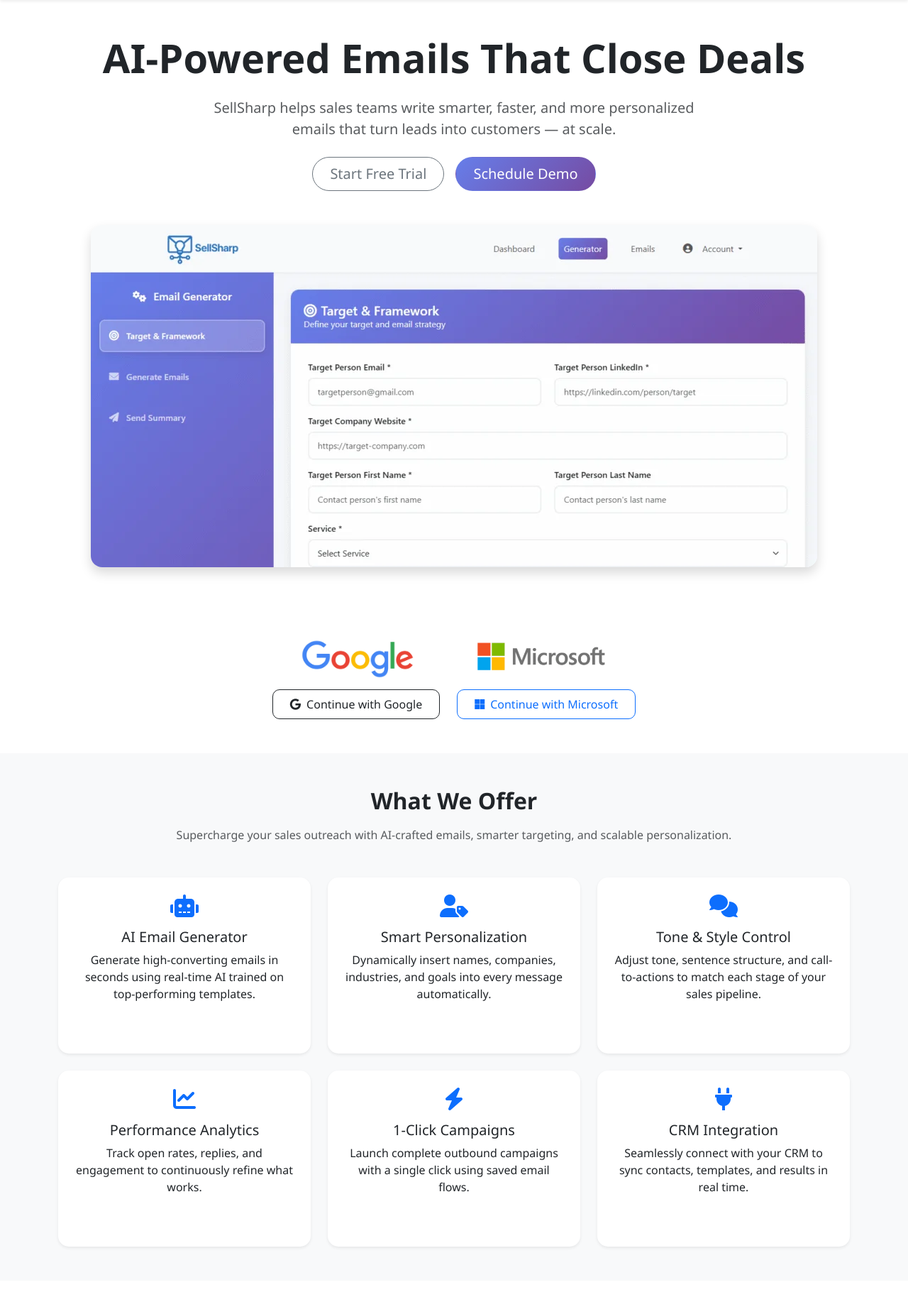
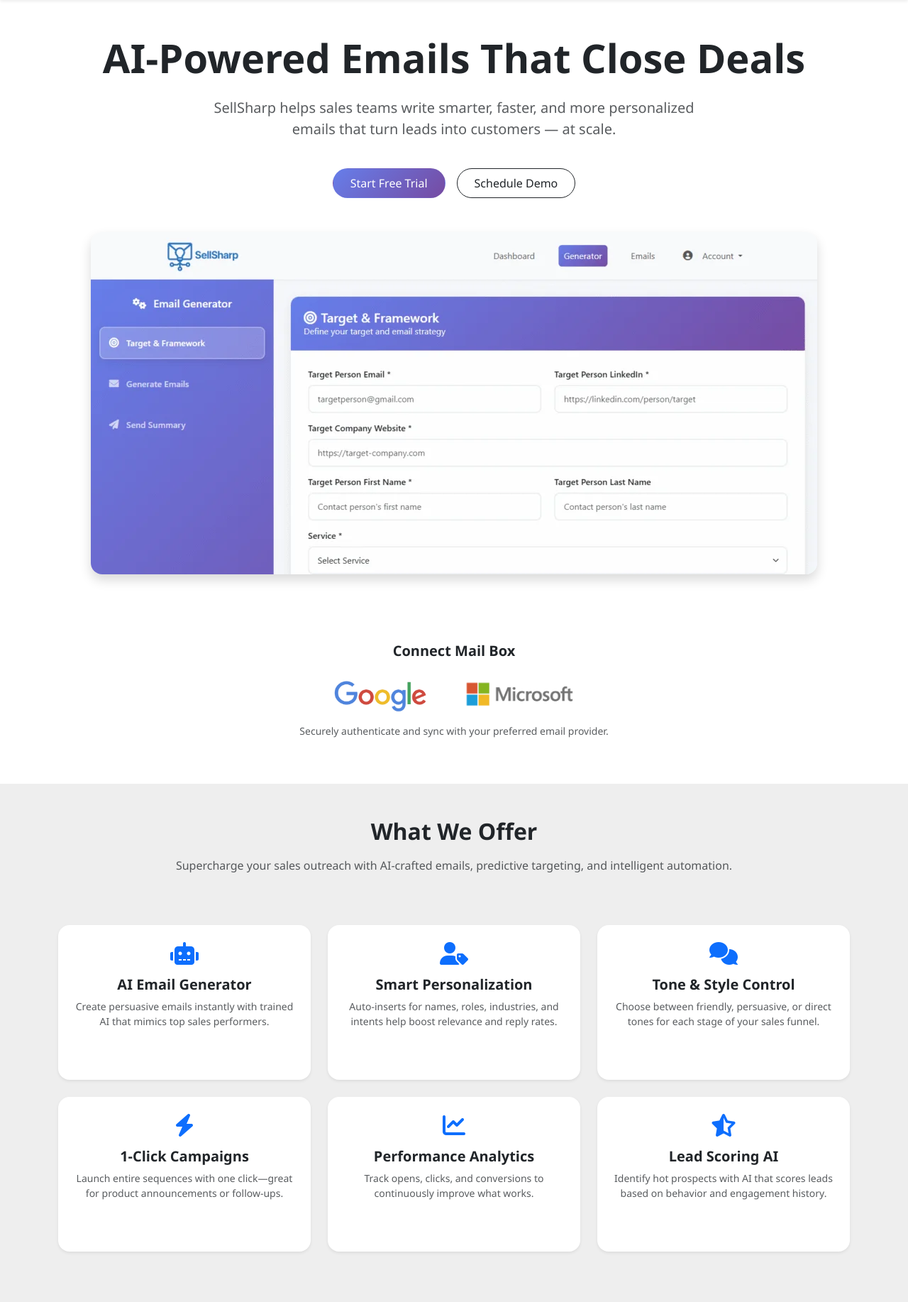
Before and after one commit to nikita10kj/sales-with-AI, a Django app: page / in a window 1280 px wide. Shown: the part 94-1928 px from the top of the page at 71% size. Run offline with Django 5.2, Linux system fonts and the light colour scheme; parts of the project's set-up code (start-up, migrations or seed data) failed here and were passed over.

Commit message:
ui changed

```diff
--- a/users/templates/users/landingpage.html
+++ b/users/templates/users/landingpage.html
@@ -91,16 +91,26 @@
         <div class="d-flex justify-content-center gap-3 mt-4">
           <a
             href="{% url 'login' %}"
-            class="btn btn-outline-secondary btn-lg px-4 rounded-pill"
-            >Start Free Trial</a
-          >
-          <a
-            href="#"
-            class="btn btn-lg text-white px-4 rounded-pill"
+            class="btn text-white rounded-pill mt-3 px-4 py-2"
             style="
               background: linear-gradient(135deg, #667eea 0%, #764ba2 100%);
               transition: background 0.3s ease;
             "
+          >
+            Start Free Trial
+          </a>
+          <!-- <a
+            href="{% url 'login' %}"
+            class="btn btn-outline-secondary btn-lg px-4 rounded-pill"
+          >
+            Schedule Demo
+          </a> -->
+          <a
+            href="#"
+            class="btn btn-outline-dark rounded-pill mt-3 px-4 py-2"
+            style="transition: all 0.3s ease"
+            onmouseover="this.classList.remove('btn-outline-dark'); this.classList.add('btn-dark'); this.style.color='white';"
+            onmouseout="this.classList.remove('btn-dark'); this.classList.add('btn-outline-dark'); this.style.color='black';"
           >
             Schedule Demo
           </a>
@@ -118,105 +128,123 @@
     <!-- Connect with google and microsoft -->
     <section class="py-5 bg-white">
       <div class="container text-center">
-        <div
-          class="d-flex justify-content-center align-items-center flex-wrap mb-3"
-          style="gap: 80px"
-        >
+       <h5 class="fw-bold mb-4">Connect Mail Box</h5>
+    <div class="d-flex justify-content-center align-items-center flex-wrap gap-5 mb-3">
       <img
         src="{% static 'users/img/Untitled-design-10-1-scaled-e1750936356425-1536x572.webp' %}"
-            alt="Microsoft"
-            style="height: 60px; object-fit: contain"
+        alt="Google"
+        style="height: 50px; object-fit: contain; filter: grayscale(0.2); transition: transform 0.3s ease;"
+        onmouseover="this.style.transform='scale(1.1)'"
+        onmouseout="this.style.transform='scale(1)'"
       />
       <img
         src="{% static 'users/img/4-2-e1750935420584.webp' %}"
-            alt="Google"
-            style="height: 60px; object-fit: contain"
+        alt="Microsoft"
+        style="height: 50px; object-fit: contain; filter: grayscale(0.2); transition: transform 0.3s ease;"
+        onmouseover="this.style.transform='scale(1.1)'"
+        onmouseout="this.style.transform='scale(1)'"
       />
     </div>
+    <p class="text-muted small">Securely authenticate and sync with your preferred email provider.</p>
 
-        <div class="d-flex justify-content-center flex-wrap gap-4">
+
+        <!-- <div class="d-flex justify-content-center flex-wrap gap-4">
           <a
             href="#"
-            class="btn btn-outline-dark px-4 py-2 d-flex align-items-center gap-2"
+            class="btn btn-outline-dark d-flex align-items-center gap-3 px-4 py-2 rounded-pill shadow-sm"
+            style="transition: all 0.3s ease"
           >
-            <i class="fab fa-google"></i> Continue with Google
+            <span>Sign in with</span>
+            <img
+              src="{% static 'users/img/Untitled-design-10-1-scaled-e1750936356425-1536x572.webp' %}"
+              alt="Google"
+              style="height: 28px; width: auto; object-fit: contain"
+            />
           </a>
+
           <a
             href="#"
-            class="btn btn-outline-primary px-4 py-2 d-flex align-items-center gap-2"
+            class="btn btn-outline-dark d-flex align-items-center gap-3 px-4 py-2 rounded-pill shadow-sm"
+            style="transition: all 0.3s ease"
           >
-            <i class="fab fa-microsoft"></i> Continue with Microsoft
+            <span>Sign in with</span>
+            <img
+              src="{% static 'users/img/4-2-e1750935420584.webp' %}"
+              alt="Microsoft"
+              style="height: 28px; width: auto; object-fit: contain"
+            />
           </a>
-        </div>
+        </div> -->
       </div>
     </section>
 
     <!-- Services -->
-    <section class="py-5 text-center">
-      <div class="container">
+    <section class="py-5" style="background: rgb(238, 238, 238)">
+      <div class="container text-center">
         <h2 class="fw-bold mb-3">What We Offer</h2>
         <p class="text-muted mb-5">
-          Supercharge your sales outreach with AI-crafted emails, smarter
-          targeting, and scalable personalization.
+          Supercharge your sales outreach with AI-crafted emails, predictive
+          targeting, and intelligent automation.
         </p>
-        <div class="row g-4">
+
+        <div class="row g-4 py-4">
           <div class="col-md-4">
-            <div class="card border-0 shadow-sm h-100 p-4">
+            <div class="card h-100 border-0 shadow-sm p-4 rounded-4">
               <i class="fas fa-robot fa-2x text-primary mb-3"></i>
-              <h5>AI Email Generator</h5>
-              <p>
-                Generate high-converting emails in seconds using real-time AI
-                trained on top-performing templates.
+              <h5 class="fw-semibold">AI Email Generator</h5>
+              <p class="text-muted small">
+                Create persuasive emails instantly with trained AI that mimics
+                top sales performers.
               </p>
             </div>
           </div>
           <div class="col-md-4">
-            <div class="card border-0 shadow-sm h-100 p-4">
+            <div class="card h-100 border-0 shadow-sm p-4 rounded-4">
               <i class="fas fa-user-tag fa-2x text-primary mb-3"></i>
-              <h5>Smart Personalization</h5>
-              <p>
-                Dynamically insert names, companies, industries, and goals into
-                every message automatically.
+              <h5 class="fw-semibold">Smart Personalization</h5>
+              <p class="text-muted small">
+                Auto-inserts for names, roles, industries, and intents help
+                boost relevance and reply rates.
               </p>
             </div>
           </div>
           <div class="col-md-4">
-            <div class="card border-0 shadow-sm h-100 p-4">
+            <div class="card h-100 border-0 shadow-sm p-4 rounded-4">
               <i class="fas fa-comments fa-2x text-primary mb-3"></i>
-              <h5>Tone & Style Control</h5>
-              <p>
-                Adjust tone, sentence structure, and call-to-actions to match
-                each stage of your sales pipeline.
+              <h5 class="fw-semibold">Tone & Style Control</h5>
+              <p class="text-muted small">
+                Choose between friendly, persuasive, or direct tones for each
+                stage of your sales funnel.
               </p>
             </div>
           </div>
           <div class="col-md-4">
-            <div class="card border-0 shadow-sm h-100 p-4">
+            <div class="card h-100 border-0 shadow-sm p-4 rounded-4">
+              <i class="fas fa-bolt fa-2x text-primary mb-3"></i>
+              <h5 class="fw-semibold">1-Click Campaigns</h5>
+              <p class="text-muted small">
+                Launch entire sequences with one click—great for product
+                announcements or follow-ups.
+              </p>
+            </div>
+          </div>
+          <div class="col-md-4">
+            <div class="card h-100 border-0 shadow-sm p-4 rounded-4">
               <i class="fas fa-chart-line fa-2x text-primary mb-3"></i>
-              <h5>Performance Analytics</h5>
-              <p>
-                Track open rates, replies, and engagement to continuously refine
+              <h5 class="fw-semibold">Performance Analytics</h5>
+              <p class="text-muted small">
+                Track opens, clicks, and conversions to continuously improve
                 what works.
               </p>
             </div>
           </div>
           <div class="col-md-4">
-            <div class="card border-0 shadow-sm h-100 p-4">
-              <i class="fas fa-bolt fa-2x text-primary mb-3"></i>
-              <h5>1-Click Campaigns</h5>
-              <p>
-                Launch complete outbound campaigns with a single click using
-                saved email flows.
-              </p>
-            </div>
-          </div>
-          <div class="col-md-4">
-            <div class="card border-0 shadow-sm h-100 p-4">
-              <i class="fas fa-plug fa-2x text-primary mb-3"></i>
-              <h5>CRM Integration</h5>
-              <p>
-                Seamlessly connect with your CRM to sync contacts, templates,
-                and results in real time.
+            <div class="card h-100 border-0 shadow-sm p-4 rounded-4">
+              <i class="fas fa-star-half-alt fa-2x text-primary mb-3"></i>
+              <h5 class="fw-semibold">Lead Scoring AI</h5>
+              <p class="text-muted small">
+                Identify hot prospects with AI that scores leads based on
+                behavior and engagement history.
               </p>
             </div>
           </div>
@@ -240,9 +268,13 @@
             </p>
             <a
               href="{% url 'login' %}"
-              class="btn btn-primary rounded-pill mt-3 px-4 py-2"
-              >Get Started Today</a
+              class="btn btn-outline-dark rounded-pill mt-3 px-4 py-2"
+              style="transition: all 0.3s ease"
+              onmouseover="this.classList.remove('btn-outline-dark'); this.classList.add('btn-dark'); this.style.color='white';"
+              onmouseout="this.classList.remove('btn-dark'); this.classList.add('btn-outline-dark'); this.style.color='black';"
             >
+              Get Started Today →
+            </a>
           </div>
           <div class="col-md-6 text-center">
             <img
@@ -346,7 +378,7 @@
               alt="Sales"
               class="rounded-3 shadow"
               width="70%"
-              height="300px"
+              height="250px"
             />
           </div>
         </div>
@@ -367,7 +399,7 @@
               alt="Agency"
               class="rounded-3 shadow"
               width="70%"
-              height="300px"
+              height="250px"
             />
           </div>
         </div>
@@ -388,7 +420,7 @@
               alt="SaaS"
               class="rounded-3 shadow"
               width="70%"
-              height="300px"
+              height="250px"
             />
           </div>
         </div>
@@ -409,7 +441,7 @@
               alt="E-Commerce"
               class="rounded-3 shadow"
               width="70%"
-              height="300px"
+              height="250px"
             />
           </div>
         </div>
@@ -429,7 +461,7 @@
               alt="Enterprise"
               class="rounded-3 shadow"
               width="70%"
-              height="300px"
+              height="250px"
             />
           </div>
         </div>
@@ -446,9 +478,9 @@
             <img
               src="{% static 'users/img/freelancer-working-laptop-her-house_1150-35054.avif' %}"
               alt="Freelancers"
-              class="rounded-3 shadow"
+              class="rounded-3"
               width="70%"
-              height="300px"
+              height="auto"
             />
           </div>
         </div>
@@ -456,45 +488,109 @@
     </section>
 
     <!-- Final CTA -->
-    <section class="text-center py-5 bg-primary text-white">
+    <section
+      class="text-center py-5 text-white"
+      style="background: linear-gradient(135deg, #667eea 0%, #764ba2 100%)"
+    >
       <div class="container">
-        <h6 class="text-uppercase mb-2">Start Your Journey</h6>
-        <h2 class="fw-bold mb-3">Transform Your Sales Outreach with AI</h2>
-        <p class="lead">
-          Say goodbye to generic emails and hello to smart, personalized
-          messaging that drives results.
+        <h6 class="text-uppercase fw-semibold mb-2" style="letter-spacing: 1px">
+          Start Your Journey
+        </h6>
+        <h2 class="fw-bold mb-3 display-5">
+          Transform Your Sales Outreach with AI
+        </h2>
+        <p class="lead mb-4">
+          Say goodbye to generic emails and hello to intelligent, personalized
+          messaging that converts.
         </p>
-        <div class="d-flex justify-content-center gap-3 mt-4">
-          <a href="{% url 'login' %}" class="btn btn-light">Get Started Now</a>
-          <a href="#" class="btn btn-outline-light">Request a Demo</a>
+        <div class="d-flex justify-content-center flex-wrap gap-3">
+          <a
+            href="{% url 'login' %}"
+            class="btn btn-outline-dark rounded-pill mt-3 px-4 py-2 text-white border-white"
+            style="transition: all 0.3s ease"
+            onmouseover="this.classList.remove('btn-outline-dark'); this.classList.add('btn-dark'); this.style.color='white';"
+            onmouseout="this.classList.remove('btn-dark'); this.classList.add('btn-outline-dark'); this.style.color='black';"
+          >
+            Get Started Now
+          </a>
+          <a
+            href="#"
+            class="btn btn-outline-dark rounded-pill mt-3 px-4 py-2 text-white border-white"
+            style="transition: all 0.3s ease"
+            onmouseover="this.classList.remove('btn-outline-dark'); this.classList.add('btn-dark'); this.style.color='white';"
+            onmouseout="this.classList.remove('btn-dark'); this.classList.add('btn-outline-dark'); this.style.color='black';"
+          >
+            Request a demo
+          </a>
         </div>
       </div>
     </section>
 
     <!-- Footer -->
-    <footer class="bg-dark text-white text-center py-4">
-      <div class="container">
+    <footer class="bg-dark text-white pt-5 pb-4">
+      <div class="container text-center text-md-start">
+        <div class="row g-4 align-items-start">
+          <!-- Logo & About -->
+          <div class="col-md-5">
             <img
               src="{% static 'users/img/logo_2.webp' %}"
-          height="auto"
-          width="10%"
               alt="SellSharp Logo"
-          class="mb-2"
+              width="140"
+              class="mb-3"
             />
-        <p class="small mb-2">
-          &copy; 2025 | JMS Advisory |
+            <p class="mb-0 text-white-50 small">
+              SellSharp helps you write smarter, faster emails powered by AI.
+              From cold outreach to follow-ups — we help sales teams convert
+              better.
+            </p>
+          </div>
+
+          <!-- Contact Info -->
+          <div class="col-md-4">
+            <h6 class="fw-bold mb-3">Contact Us</h6>
+
+            <p class="mb-1 small">
+              <i class="fas fa-phone me-2 text-primary"></i> +91 98765 43210
+            </p>
+            <p class="small mb-0">
+              <i class="fas fa-map-marker-alt me-2 text-primary"></i> Ahmedabad,
+              Gujarat, India
+            </p>
+          </div>
+
+          <!-- Social Links -->
+          <div class="col-md-3 text-center text-md-start">
+            <h6 class="fw-bold mb-3">Connect With Us</h6>
+            <div
+              class="d-flex gap-3 justify-content-center justify-content-md-start"
+            >
+              <a href="#" class="text-white-50 fs-5"
+                ><i class="fab fa-facebook-f"></i
+              ></a>
+              <a href="#" class="text-white-50 fs-5"
+                ><i class="fab fa-twitter"></i
+              ></a>
+              <a href="#" class="text-white-50 fs-5"
+                ><i class="fab fa-linkedin-in"></i
+              ></a>
+              <a href="#" class="text-white-50 fs-5"
+                ><i class="fab fa-instagram"></i
+              ></a>
+            </div>
+          </div>
+        </div>
+
+        <hr class="border-secondary mt-4" />
+        <div class="text-center">
+          <p class="small text-white-50 mb-0">
+            &copy; 2025 SellSharp — Built with ❤️ by JMS Advisory |
             <a
+              target="_blank"
               href="{% url 'privacy-policy' %}"
-            target="_blank"
               class="text-white text-decoration-underline"
               >Privacy Policy</a
             >
           </p>
-        <div class="d-flex justify-content-center gap-3">
-          <a href="#" class="text-white"><i class="fab fa-facebook-f"></i></a>
-          <a href="#" class="text-white"><i class="fab fa-twitter"></i></a>
-          <a href="#" class="text-white"><i class="fab fa-linkedin-in"></i></a>
-          <a href="#" class="text-white"><i class="fab fa-instagram"></i></a>
         </div>
       </div>
     </footer>
```
Lines whose indentation alone changed are shown as unchanged.
